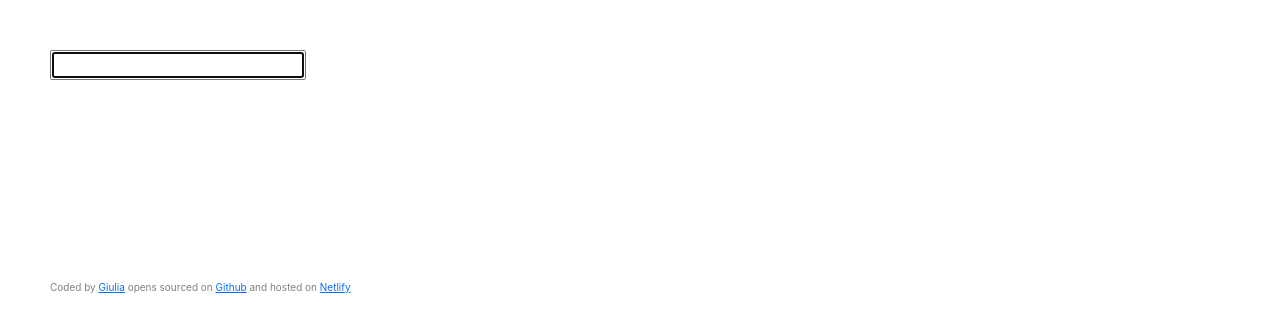
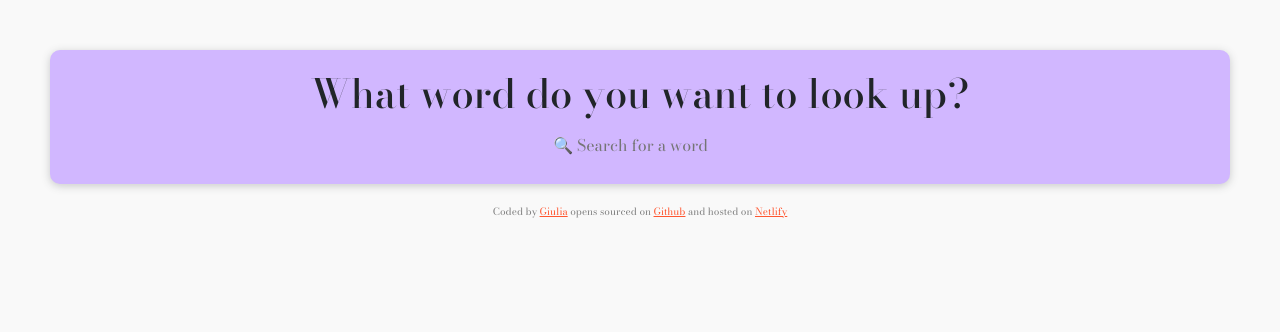
Before and after one commit to giulia-gazzetto/dictionaryapp, a React (Create React App) app: page / in a window 1280 px wide. Shown: the top 332 px of the page. Built offline with nearby package versions, Linux system fonts and the light colour scheme.

Commit message:
added design and fixed synonyms lists

```diff
--- a/public/index.html
+++ b/public/index.html
@@ -15,6 +15,12 @@
       integrity="sha384-QWTKZyjpPEjISv5WaRU9OFeRpok6YctnYmDr5pNlyT2bRjXh0JMhjY6hW+ALEwIH"
       crossorigin="anonymous"
     />
+    <link rel="preconnect" href="https://fonts.googleapis.com" />
+    <link rel="preconnect" href="https://fonts.gstatic.com" crossorigin />
+    <link
+      href="https://fonts.googleapis.com/css2?family=Bodoni+Moda:ital,opsz,wght@0,6..96,400..900;1,6..96,400..900&display=swap"
+      rel="stylesheet"
+    />
 
     <title>Dictionary app</title>
   </head>
--- a/src/App.css
+++ b/src/App.css
@@ -1,13 +1,11 @@
 .App {
   margin: 50px;
-}
-
-.App form {
-  margin-bottom: 30px;
+  font-family: "Bodoni Moda", serif;
 }
 
 footer {
   font-size: 10px;
   color: grey;
-  margin-top: 200px;
+  margin-top: 20px;
+  text-align: center;
 }
--- a/src/Dictionary.css
+++ b/src/Dictionary.css
@@ -0,0 +1,61 @@
+h1 {
+  text-align: center;
+}
+
+h3 {
+  text-decoration: underline;
+  font-size: 18px;
+}
+p {
+  margin: 0;
+}
+
+a {
+  color: #ff5731;
+}
+
+strong {
+  color: whitesmoke;
+  text-transform: capitalize;
+}
+
+form {
+  text-align: center;
+
+  border-radius: 10px;
+  border: 0 !important;
+  border-color: #ffdcd2 !important;
+}
+input {
+}
+.form-control-plaintext {
+  width: auto;
+  margin: 0 auto;
+  color: #ff5731;
+  text-align: center;
+}
+
+input {
+  display: block;
+  margin: auto 0;
+}
+.section {
+  background-color: #d1b7ff;
+  padding: 20px;
+  border-radius: 10px;
+  margin-bottom: 20px;
+  box-shadow: 0px 2px 8px 0px rgba(60, 64, 67, 0.25);
+}
+.phonetic {
+  font-size: 18px;
+}
+
+ul {
+  margin: 0;
+  padding: 0;
+  list-style-type: none;
+}
+
+.definition {
+  color: #ff5731;
+}
--- a/src/Dictionary.js
+++ b/src/Dictionary.js
@@ -26,12 +26,22 @@ export default function Dictionary() {
   }
 
   return (
-    <div className="Dictionary">
-      <form onSubmit={search}>
-        <input type="search" autoFocus={true} onChange={handleKeywordChange} />
-      </form>
-
-      <Result result={result} />
+    <div>
+      <div className="Dictionary section">
+        <h1>What word do you want to look up?</h1>
+        <form onSubmit={search} className="mx-auto">
+          <input
+            type="search"
+            autoFocus={true}
+            onChange={handleKeywordChange}
+            placeholder="🔍 Search for a word "
+            className="form-control-plaintext"
+          />
+        </form>
+      </div>
+      <div>
+        <Result result={result} />
+      </div>
     </div>
   );
 }
--- a/src/Example.js
+++ b/src/Example.js
@@ -4,9 +4,7 @@ export default function Example(props) {
   if (props.example) {
     return (
       <div>
-        <em>
-          <strong>Example:</strong> {props.example}
-        </em>
+        <strong>Example:</strong> {props.example}
       </div>
     );
   } else {
--- a/src/Meaning.js
+++ b/src/Meaning.js
@@ -4,10 +4,10 @@ import Synonyms from "./Synonyms";
 
 export default function Meaning(props) {
   return (
-    <div className="Meanings">
-      <h3>{props.meaning.partOfSpeech}</h3>
+    <div className=" Meanings section">
+      <h3 className="text-capitalize">{props.meaning.partOfSpeech}</h3>
       <p>
-        <strong>Definition: </strong>
+        <strong className="definition">Definition: </strong>
         {props.meaning.definition}
         <Example example={props.meaning.example} />
 
--- a/src/Result.js
+++ b/src/Result.js
@@ -5,8 +5,11 @@ export default function Result(props) {
   if (props.result) {
     return (
       <div className="Result">
-        <h1 className="mainWord">{props.result.word}</h1>
-
+        <section className="section">
+          <h2 className="mainWord text-capitalize">{props.result.word}</h2>
+          <p className="phonetic">/{props.result.phonetic}/</p>
+        </section>
+        <div>
           {props.result.meanings.map(function (meaning, index) {
             return (
               <div key={index}>
@@ -15,6 +18,7 @@ export default function Result(props) {
             );
           })}
         </div>
+      </div>
     );
   } else {
     return null;
--- a/src/Synonyms.js
+++ b/src/Synonyms.js
@@ -2,18 +2,12 @@ import React from "react";
 
 export default function Synonyms(props) {
   if (props.synonyms) {
+    const synonymsString = props.synonyms.join(", ");
+
     return (
       <div>
         <strong>synonyms: </strong>
-        <ul className="Synonyms">
-          {props.synonyms.map(function (synonym, index) {
-            return (
-              <em>
-                <li key={index}> {synonym}</li>
-              </em>
-            );
-          })}
-        </ul>
+        <em>{synonymsString}</em>
       </div>
     );
   } else {
--- a/src/index.css
+++ b/src/index.css
@@ -1,13 +1,3 @@
 body {
-  margin: 0;
-  font-family: -apple-system, BlinkMacSystemFont, 'Segoe UI', 'Roboto', 'Oxygen',
-    'Ubuntu', 'Cantarell', 'Fira Sans', 'Droid Sans', 'Helvetica Neue',
-    sans-serif;
-  -webkit-font-smoothing: antialiased;
-  -moz-osx-font-smoothing: grayscale;
+  background-color: #f9f9f9;
 }
-
-code {
-  font-family: source-code-pro, Menlo, Monaco, Consolas, 'Courier New',
-    monospace;
-}
```
Lines whose indentation alone changed are shown as unchanged.
